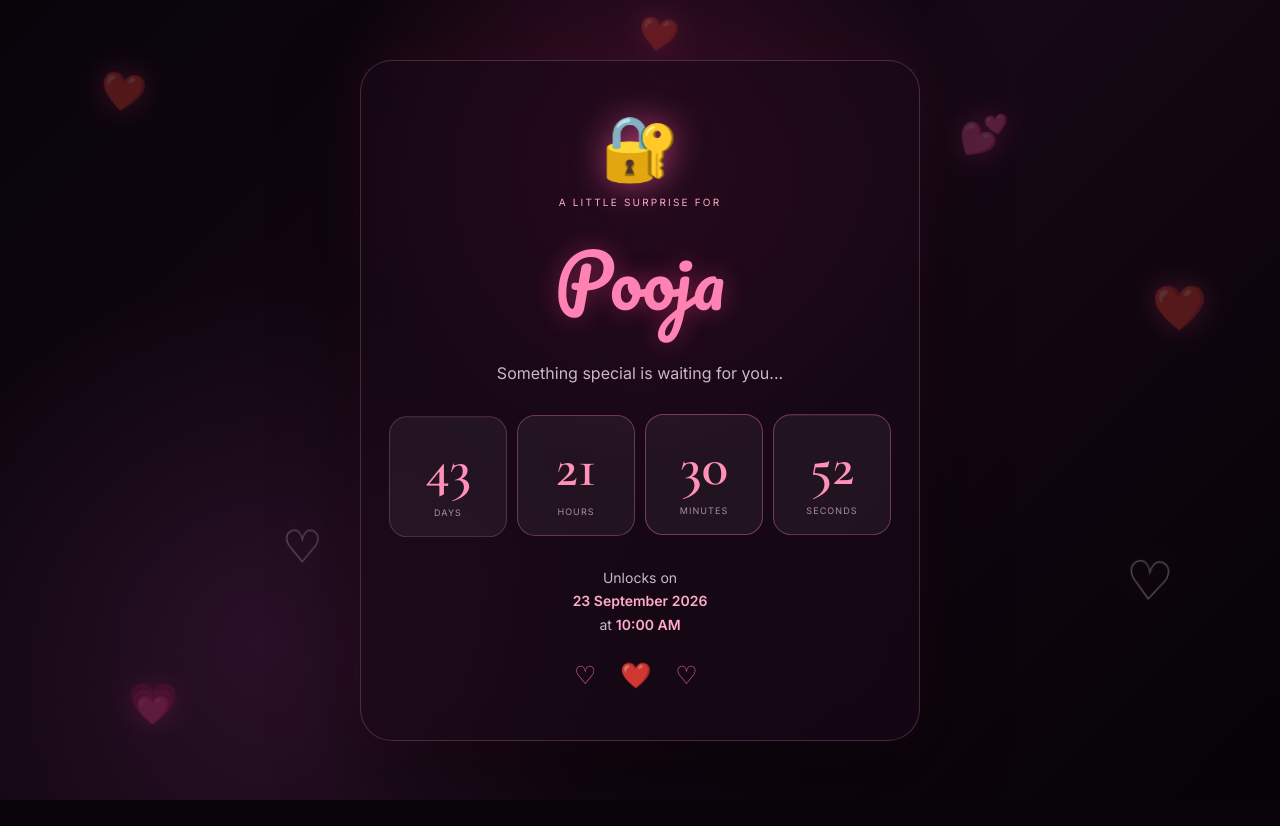
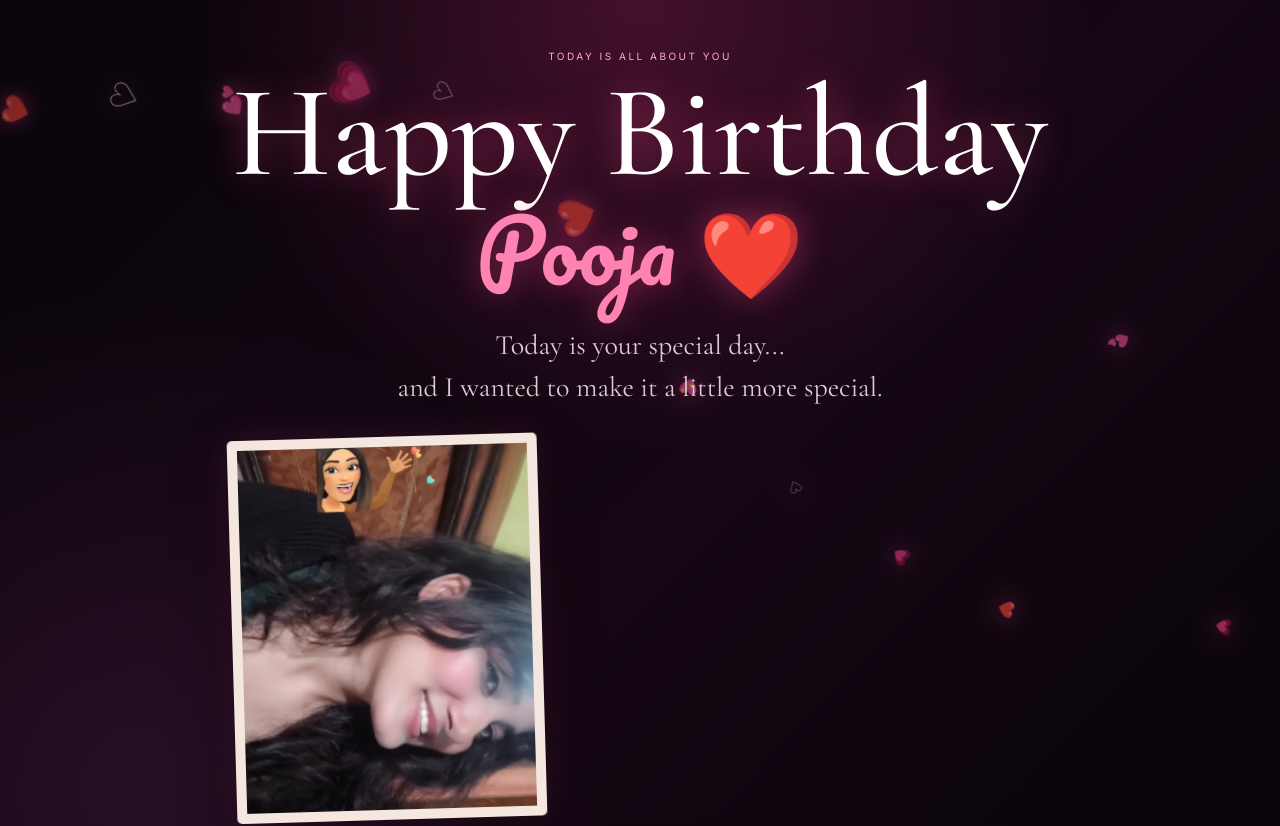
Before and after one commit to negiarun926-sudo/pooja-birthday, a Next.js app: page / in a window 1280 px wide. Shown: the top 826 px of the page. Before the commit the page ends 800 px from the top, so only its background shows below. Built offline with nearby package versions, Linux system fonts and the light colour scheme.

Commit message:
Update page.tsx

```diff
--- a/app/page.tsx
+++ b/app/page.tsx
@@ -1,20 +1,6 @@
 "use client";
 
 import { useEffect, useState } from "react";
-
-const UNLOCK_AT = new Date("2026-09-23T10:00:00+05:30");
-
-function getRemaining() {
-  const diff = Math.max(0, UNLOCK_AT.getTime() - Date.now());
-  const total = Math.floor(diff / 1000);
-
-  return {
-    days: Math.floor(total / 86400),
-    hours: Math.floor((total % 86400) / 3600),
-    minutes: Math.floor((total % 3600) / 60),
-    seconds: total % 60,
-  };
-}
 
 const messages = [
   "Bhle baat nhi hote per aaj bhi pyar phle jaisa hi hai.",
@@ -26,142 +12,89 @@ const messages = [
   "I love u Pooja ❤️",
 ];
 
+const hearts = [
+  "❤️",
+  "♡",
+  "💕",
+  "💗",
+  "♡",
+  "❤️",
+  "💖",
+  "♡",
+  "💗",
+  "❤️",
+  "💕",
+  "💗",
+];
+
 export default function Home() {
-  const [remaining, setRemaining] = useState(getRemaining());
-  const [unlocked, setUnlocked] = useState(
-    Date.now() >= UNLOCK_AT.getTime()
-  );
   const [started, setStarted] = useState(false);
   const [messageIndex, setMessageIndex] = useState(0);
-
-  useEffect(() => {
-    const timer = setInterval(() => {
-      const now = Date.now();
-
-      if (now >= UNLOCK_AT.getTime()) {
-        setUnlocked(true);
-        setRemaining({
-          days: 0,
-          hours: 0,
-          minutes: 0,
-          seconds: 0,
-        });
-      } else {
-        setRemaining(getRemaining());
-      }
-    }, 1000);
-
-    return () => clearInterval(timer);
-  }, []);
+  const [musicPlaying, setMusicPlaying] = useState(false);
 
   useEffect(() => {
     if (!started) return;
 
-    const interval = setInterval(() => {
-      setMessageIndex((current) => {
-        if (current >= messages.length - 1) {
-          return 0;
-        }
-
-        return current + 1;
-      });
+    const timer = window.setInterval(() => {
+      setMessageIndex(
+        (current) => (current + 1) % messages.length
+      );
     }, 5000);
 
-    return () => clearInterval(interval);
+    return () => window.clearInterval(timer);
   }, [started]);
 
   const openHeart = () => {
     setStarted(true);
 
-    setTimeout(() => {
+    window.setTimeout(() => {
       document
         .getElementById("love-message")
-        ?.scrollIntoView({ behavior: "smooth" });
-    }, 200);
+        ?.scrollIntoView({
+          behavior: "smooth",
+          block: "start",
+        });
+    }, 250);
   };
-
-  if (!unlocked) {
-    return (
-      <main className="locked-page">
-        <div className="heart-background">
-          <span>❤️</span>
-          <span>♡</span>
-          <span>💕</span>
-          <span>♡</span>
-          <span>❤️</span>
-          <span>💗</span>
-          <span>♡</span>
-          <span>❤️</span>
-        </div>
-
-        <section className="lock-card">
-          <div className="lock-icon">🔐</div>
-
-          <p className="small-label">
-            A little surprise for
-          </p>
-
-          <h1>Pooja</h1>
-
-          <p className="subtitle">
-            Something special is waiting for you...
-          </p>
-
-          <div className="countdown">
-            <div className="time-box">
-              <strong>{remaining.days}</strong>
-              <span>Days</span>
-            </div>
-
-            <div className="time-box">
-              <strong>{remaining.hours}</strong>
-              <span>Hours</span>
-            </div>
-
-            <div className="time-box">
-              <strong>{remaining.minutes}</strong>
-              <span>Minutes</span>
-            </div>
-
-            <div className="time-box">
-              <strong>{remaining.seconds}</strong>
-              <span>Seconds</span>
-            </div>
-          </div>
-
-          <p className="unlock-text">
-            Unlocks on
-            <br />
-            <b>23 September 2026</b>
-            <br />
-            at <b>10:00 AM</b>
-          </p>
-
-          <div className="heart-line">
-            ♡ ❤️ ♡
-          </div>
-        </section>
-      </main>
-    );
-  }
 
   return (
     <main className="birthday-page">
-      <div className="floating-hearts">
-        <span>❤️</span>
-        <span>💗</span>
-        <span>💕</span>
-        <span>❤️</span>
-        <span>💖</span>
-        <span>💗</span>
+
+      {/* BACKGROUND GLOW */}
+
+      <div className="ambient-glow glow-one" />
+      <div className="ambient-glow glow-two" />
+
+      {/* FLOATING HEARTS */}
+
+      <div
+        className="floating-hearts"
+        aria-hidden="true"
+      >
+        {hearts.map((heart, index) => (
+          <span
+            key={index}
+            style={{
+              left: `${index * 8.5}%`,
+              animationDelay: `${index * -1.25}s`,
+              animationDuration: `${7 + (index % 5) * 1.5}s`,
+            }}
+          >
+            {heart}
+          </span>
+        ))}
       </div>
 
+      {/* HERO */}
+
       <section className="hero">
+        <div className="hero-inner">
+
           <p className="eyebrow">
             TODAY IS ALL ABOUT YOU
           </p>
 
-        <h1>
+          <h1 className="birthday-title">
             Happy Birthday
             <br />
             <span>Pooja ❤️</span>
@@ -173,69 +106,157 @@ export default function Home() {
             and I wanted to make it a little more special.
           </p>
 
+          {/* PHOTO */}
+
           <div className="photo-frame">
+            <div className="photo-glow" />
+
             <img
               src="/images/IMG_4246.png"
               alt="Pooja"
             />
           </div>
 
+          {/* BUTTON */}
+
           <button
+            type="button"
+            className="surprise-button"
             onClick={openHeart}
-          className="surprise-button"
           >
-          Open My Heart ❤️
+            <span>Open My Heart</span>
+            <span>❤️</span>
           </button>
+
+          <p className="scroll-hint">
+            Tap the button and see what I made for you ↓
+          </p>
+
+        </div>
       </section>
+
+      {/* MESSAGE SECTION */}
 
       {started && (
         <section
           id="love-message"
           className="message-section"
         >
+
+          {/* MUSIC */}
+
           <div className="music-card">
-            <div className="music-icon">🎵</div>
 
-            <p>
-              A little song for you, Pooja ❤️
+            <div className="music-top">
+
+              <div className="music-icon">
+                🎵
+              </div>
+
+              <div>
+                <p className="music-label">
+                  A little song for you
                 </p>
+
+                <h3>
+                  Pooja ❤️
+                </h3>
+              </div>
+
+            </div>
 
             <audio
               controls
               autoPlay
               loop
               src="/music/birthday-song.mp3"
+              onPlay={() => setMusicPlaying(true)}
+              onPause={() => setMusicPlaying(false)}
             />
+
+            {musicPlaying && (
+              <div
+                className="equalizer"
+                aria-hidden="true"
+              >
+                <i />
+                <i />
+                <i />
+                <i />
+                <i />
+              </div>
+            )}
+
           </div>
 
+          {/* LOVE MESSAGE */}
+
           <div className="love-message">
+
             <p className="message-number">
-              {messageIndex + 1} / {messages.length}
+              {String(messageIndex + 1).padStart(2, "0")}
+              {" / "}
+              {String(messages.length).padStart(2, "0")}
             </p>
+
+            <div
+              key={messageIndex}
+              className="message-content"
+            >
 
               <h2>
                 {messages[messageIndex]}
               </h2>
 
               <div className="second-photo">
+
+                <div className="photo-shine" />
+
                 <img
                   src="/images/IMG_4247.png"
                   alt="Pooja memory"
                 />
+
               </div>
+
+            </div>
+
+            {/* MESSAGE DOTS */}
+
+            <div className="message-dots">
+
+              {messages.map((_, index) => (
+                <span
+                  key={index}
+                  className={
+                    index === messageIndex
+                      ? "active"
+                      : ""
+                  }
+                />
+              ))}
+
+            </div>
+
+            {/* SIGNATURE */}
 
             <div className="signature">
               With love,
               <br />
               <span>Arun ❤️</span>
             </div>
+
           </div>
+
         </section>
       )}
+
+      {/* FOOTER */}
 
       <footer>
         Made with ❤️ for Pooja
       </footer>
+
     </main>
   );
 }
```
Lines whose indentation alone changed are shown as unchanged.
